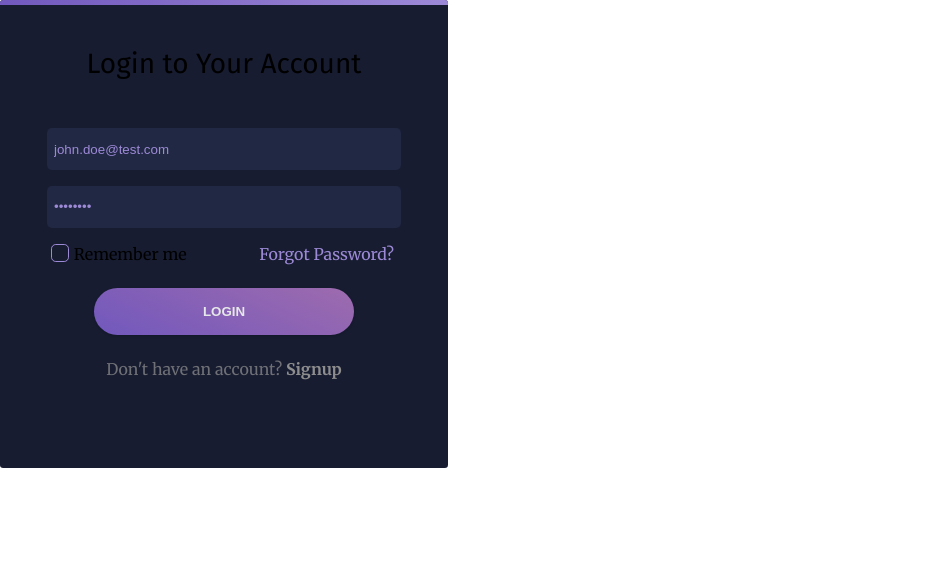
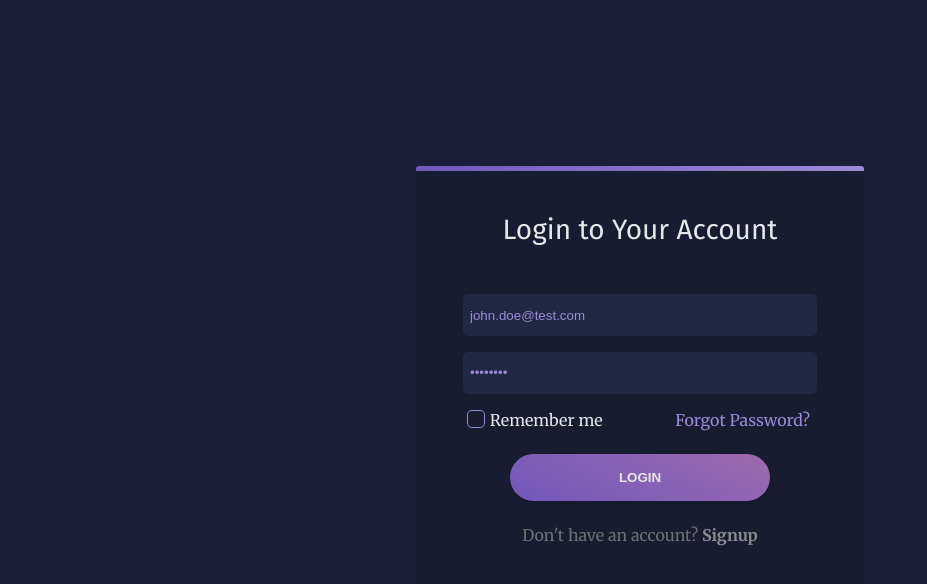
Before and after one commit to rfilenko/signup-form, a React (Create React App) app: page /signin in a window 1280 px wide. Shown: the top 584 px of the page, without its empty margins (0-927 px from the left). Built offline with nearby package versions, Linux system fonts and the light colour scheme.

Commit message:
added from wrapper

```diff
--- a/src/components/FormMain.js
+++ b/src/components/FormMain.js
@@ -1,13 +1,16 @@
 import React, { useState } from "react";
 import { Link, NavLink } from "react-router-dom";
 
+import { FormWrap } from "../styles/Wrap";
 import { Form } from "../styles/Form";
 
 function FormMain() {
   const [email, setEmail] = useState("john.doe@test.com");
   const [password, setPassword] = useState("password");
   const [isRemember, setIsRemember] = useState(false);
+
   return (
+    <FormWrap>
       <Form>
         <h2>Login to Your Account</h2>
         <div className="form-field">
@@ -42,6 +45,7 @@ function FormMain() {
           <Link to="/signup"> Signup</Link>
         </div>
       </Form>
+    </FormWrap>
   );
 }
 export default FormMain;
--- a/src/components/FormSignup.js
+++ b/src/components/FormSignup.js
@@ -1,5 +1,7 @@
 import React, { useState } from "react";
 import { Link, NavLink } from "react-router-dom";
+
+import { FormWrap } from "../styles/Wrap";
 import { FormSign } from "../styles/Form";
 
 function FormSignup() {
@@ -8,6 +10,7 @@ function FormSignup() {
   const [user, setUser] = useState("Johnny Doe");
 
   return (
+    <FormWrap>
       <FormSign>
         <h2>Signup For An Account</h2>
         <div className="form-field">
@@ -38,6 +41,7 @@ function FormSignup() {
           <Link to="/signin"> Login</Link>
         </div>
       </FormSign>
+    </FormWrap>
   );
 }
 
--- /dev/null
+++ b/src/styles/Wrap.js
@@ -0,0 +1,11 @@
+import styled from "styled-components";
+
+export const FormWrap = styled.div`
+  background: ${props => props.theme.colorBg};
+  color: ${props => props.theme.colorText};
+  min-height: 100vh;
+  display: flex;
+  justify-content: center;
+  align-items: center;
+  position: relative;
+`;
```
Lines whose indentation alone changed are shown as unchanged.
